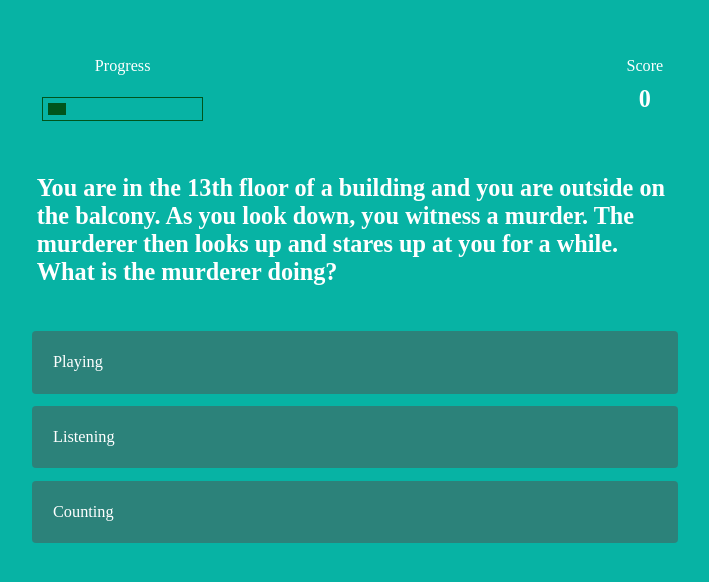
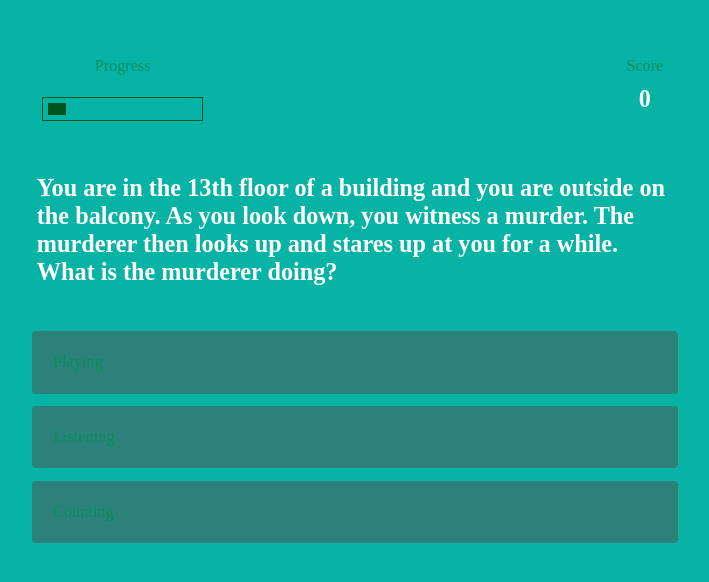
Before and after one commit to BBoyTukytuk/Quiz_Score, a plain HTML site: page game.html in a window 1280 px wide. Shown: the part 114-696 px from the top of the page, without its empty margins (285-994 px from the left). Drawn offline with Linux system fonts and the light colour scheme.

Commit message:
Update game.css

```diff
--- a/game.css
+++ b/game.css
@@ -1,5 +1,5 @@
 body {
-    color: #fff;
+    color: rgb(6, 141, 96);
 }
 
 .choice-container {
```
